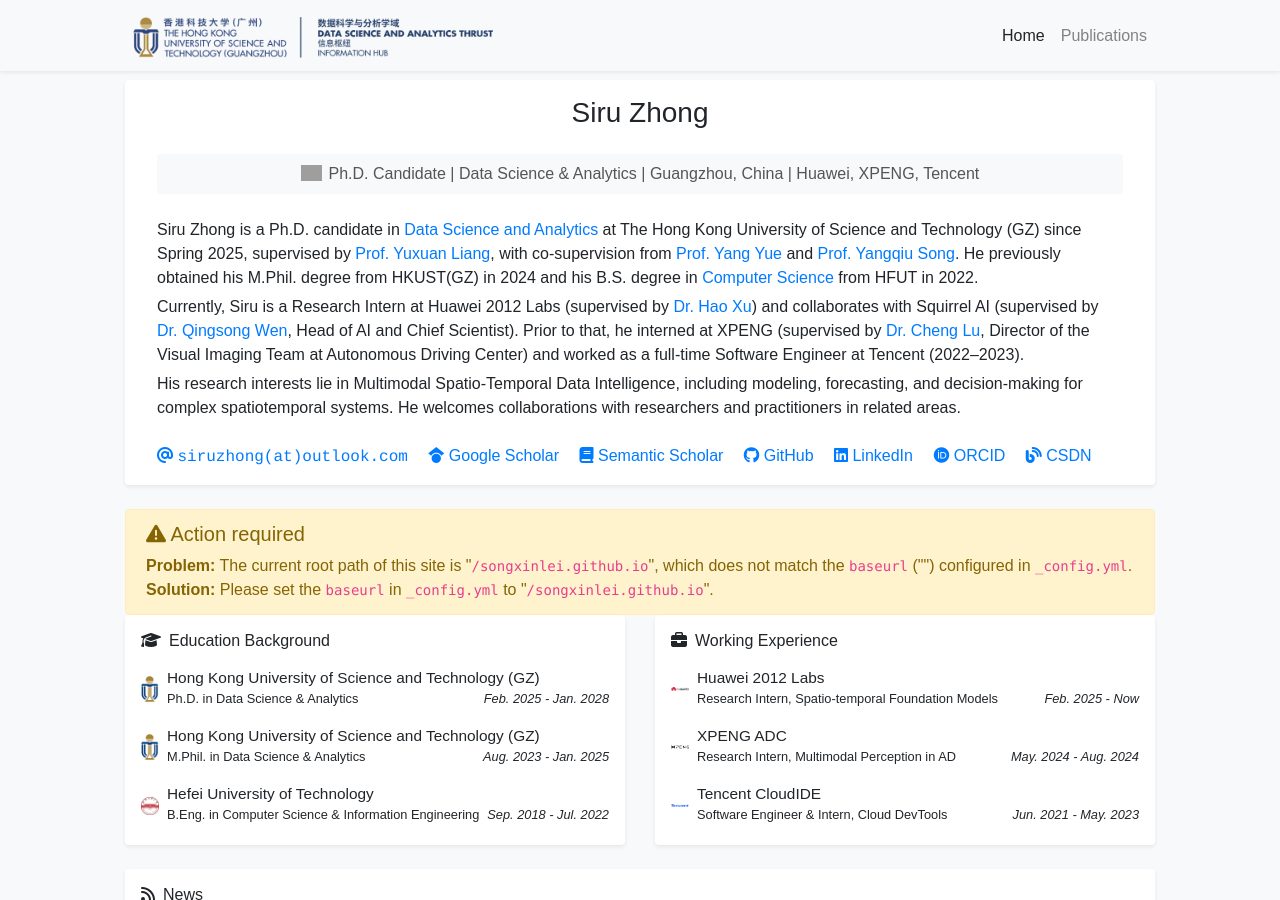
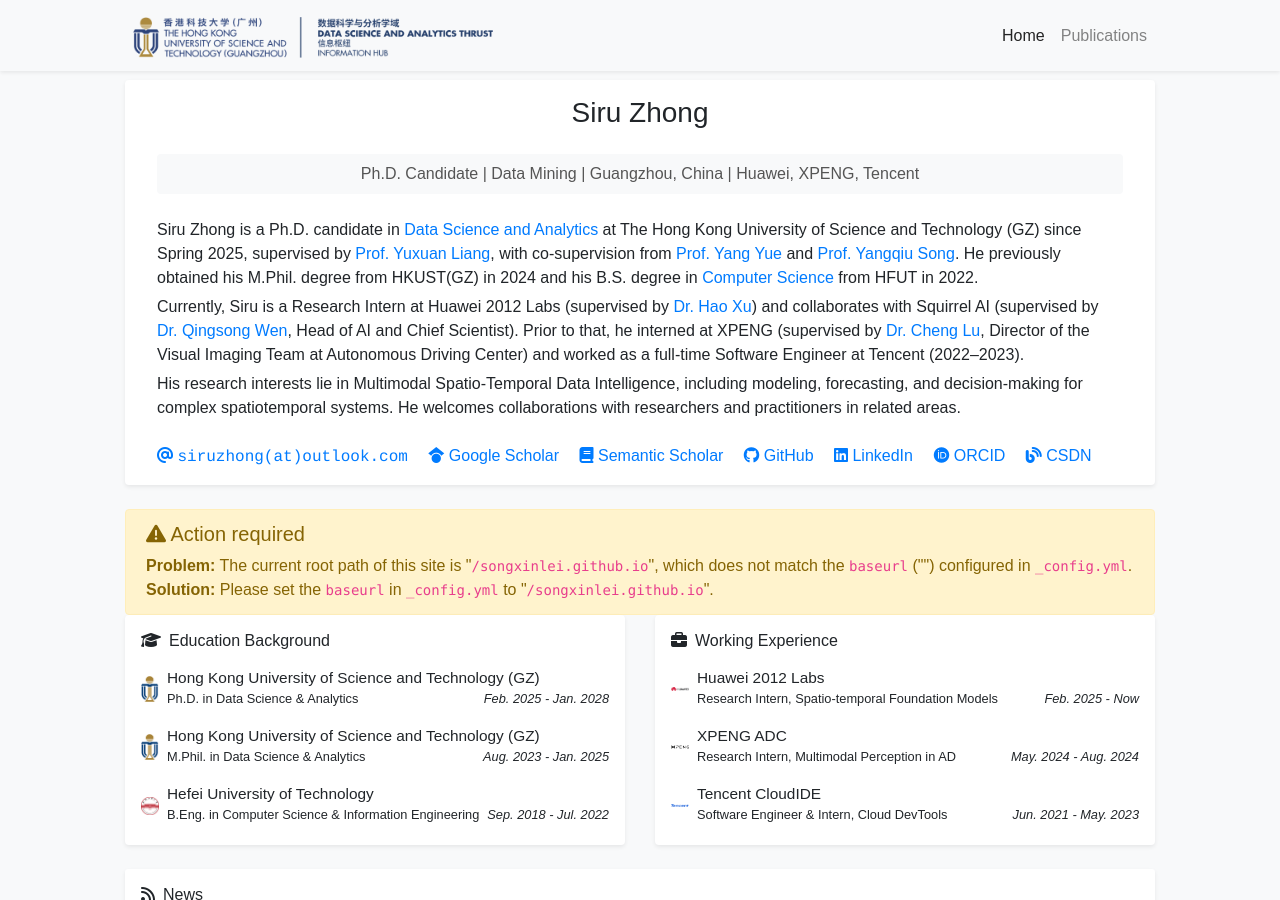
Before and after one commit to thunderlrr/songxinlei.github.io, a Jekyll site: the page built from index.html, in a window 1280 px wide and 900 px high. Built offline with Jekyll 4.4.1, drawn with Linux system fonts in a browser that asks for light colours; a style sheet for code colours, icons or effects is not loaded; grey boxes are pictures that could not be loaded.

Commit message:
update repo

```diff
--- a/_data/profile.yml
+++ b/_data/profile.yml
@@ -3,8 +3,7 @@
 navbar_name: "Data Science & Analytics"
 
 positions:
-- logo: /assets/images/badges/profile.png
-  name: 'Ph.D. Candidate | Data Science & Analytics | Guangzhou, China | Huawei, XPENG, Tencent'
+- name: 'Ph.D. Candidate | Data Mining | Guangzhou, China | Huawei, XPENG, Tencent'
 
 email: "siruzhong@outlook.com"
 # cv_link: link-to-your-cv-file
--- a/_includes/widgets/profile_card.html
+++ b/_includes/widgets/profile_card.html
@@ -27,9 +27,6 @@
                         <div class="text-profile-position p-2 rounded text-center" style="background-color: #f8f9fa; margin-bottom: 1.5rem;">
                             {% for position in site.data.profile.positions %}
                             <div class="position-item">
-                                {% if position.logo -%}
-                                <img src="{{ position.logo | relative_url }}" alt="Logo" class="inline-badge"/>
-                                {%- endif %}
                                 {{ position.name }}
                             </div>
                             {% endfor %}
```
